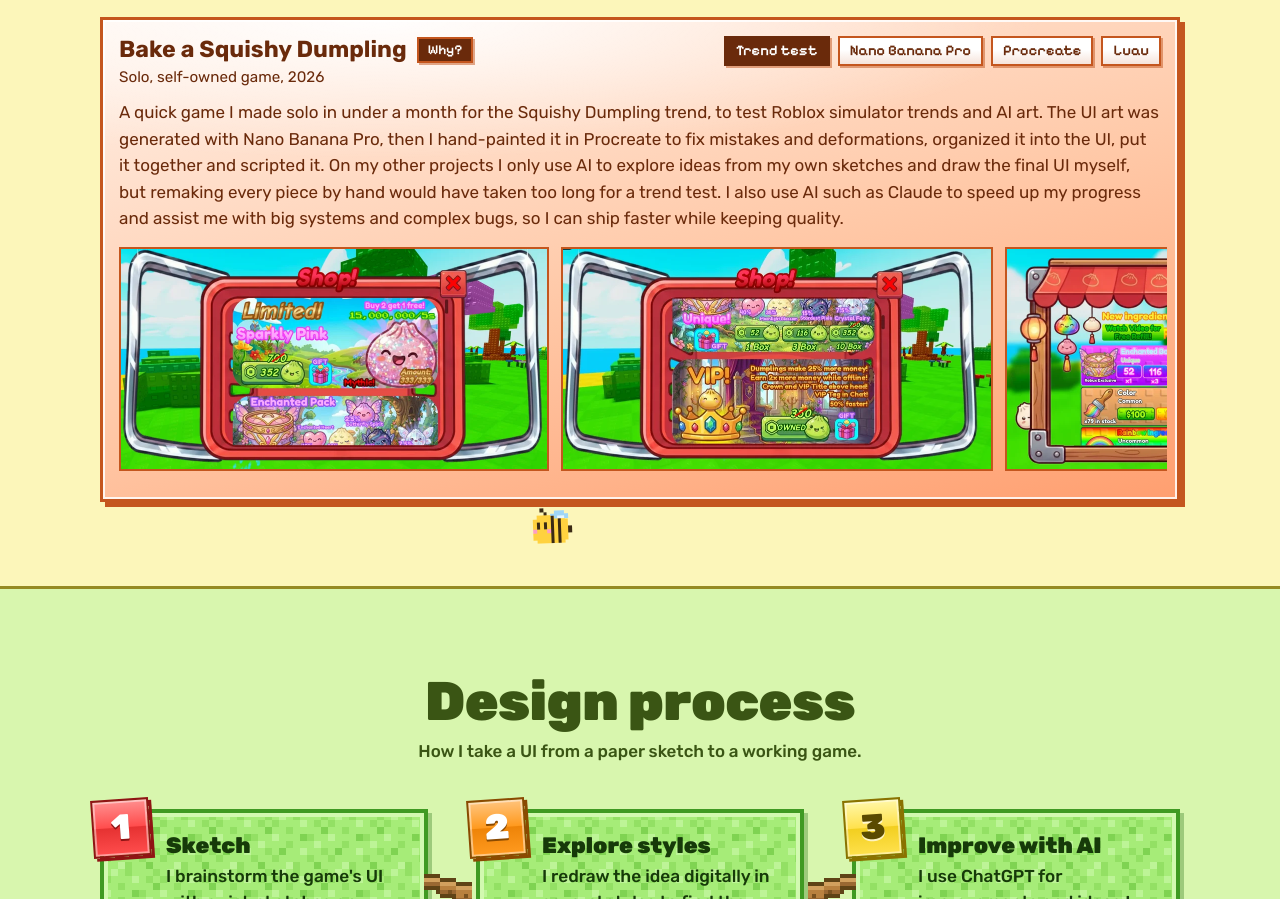
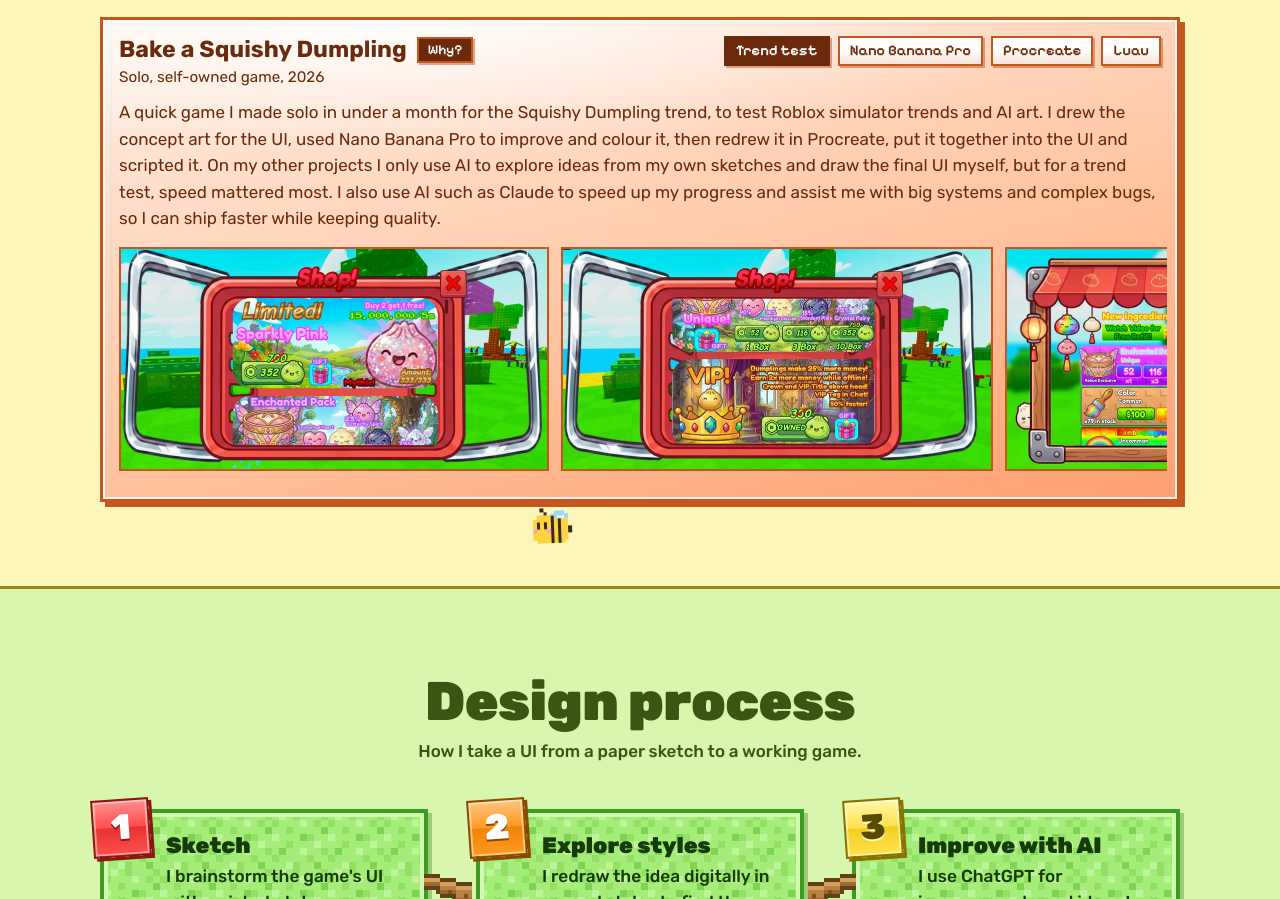
Before and after one commit to EffyEssias/EffyEssias.github.io, a plain HTML site: page index.html in a window 1280 px wide. Shown: the part 6401-7300 px from the top of the page. Drawn offline with Linux system fonts and the light colour scheme; animation ran at ten frames a second.

Commit message:
Dumpling: describe concept art, AI colouring and Procreate redraw
Co-Authored-By: Claude Opus 5.5 <noreply@anthropic.com>
Claude-Session: https://claude.ai/code/session_01SgWwXxkp1r2RyepatKDJ1c

```diff
--- a/index.html
+++ b/index.html
@@ -402,7 +402,7 @@
             <ul class="chips"><li class="chip chip-tag">Trend test</li><li class="chip">Nano Banana Pro</li><li class="chip">Procreate</li><li class="chip">Luau</li></ul>
             <div class="why-pop" id="why-dumpling" role="note"><p class="why-head">Why it looks this way</p><ul><li>The shop is designed as a shopping basket and the ingredient shop as a market stall, so both feel part of the world.</li><li>A free option next to the paid one, a video or Robux, plus an auto buy box, so players are never stuck.</li></ul></div>
           </div>
-          <p class="proj-text">A quick game I made solo in under a month for the Squishy Dumpling trend, to test Roblox simulator trends and AI art. The UI art was generated with Nano Banana Pro, then I hand-painted it in Procreate to fix mistakes and deformations, organized it into the UI, put it together and scripted it. On my other projects I only use AI to explore ideas from my own sketches and draw the final UI myself, but remaking every piece by hand would have taken too long for a trend test. I also use AI such as Claude to speed up my progress and assist me with big systems and complex bugs, so I can ship faster while keeping quality.</p>
+          <p class="proj-text">A quick game I made solo in under a month for the Squishy Dumpling trend, to test Roblox simulator trends and AI art. I drew the concept art for the UI, used Nano Banana Pro to improve and colour it, then redrew it in Procreate, put it together into the UI and scripted it. On my other projects I only use AI to explore ideas from my own sketches and draw the final UI myself, but for a trend test, speed mattered most. I also use AI such as Claude to speed up my progress and assist me with big systems and complex bugs, so I can ship faster while keeping quality.</p>
           <div class="roll-wrap">
             <ul class="roll" tabindex="0" aria-label="Bake a Squishy Dumpling screenshots">
             <li><button class="shot" type="button" data-full="images/works/full/dumpling-shop-limited.webp"><img src="images/works/dumpling-shop-limited.webp" width="852" height="440" alt="Shop with a limited dumpling offer and the Enchanted Pack" loading="lazy"></button></li>
```
